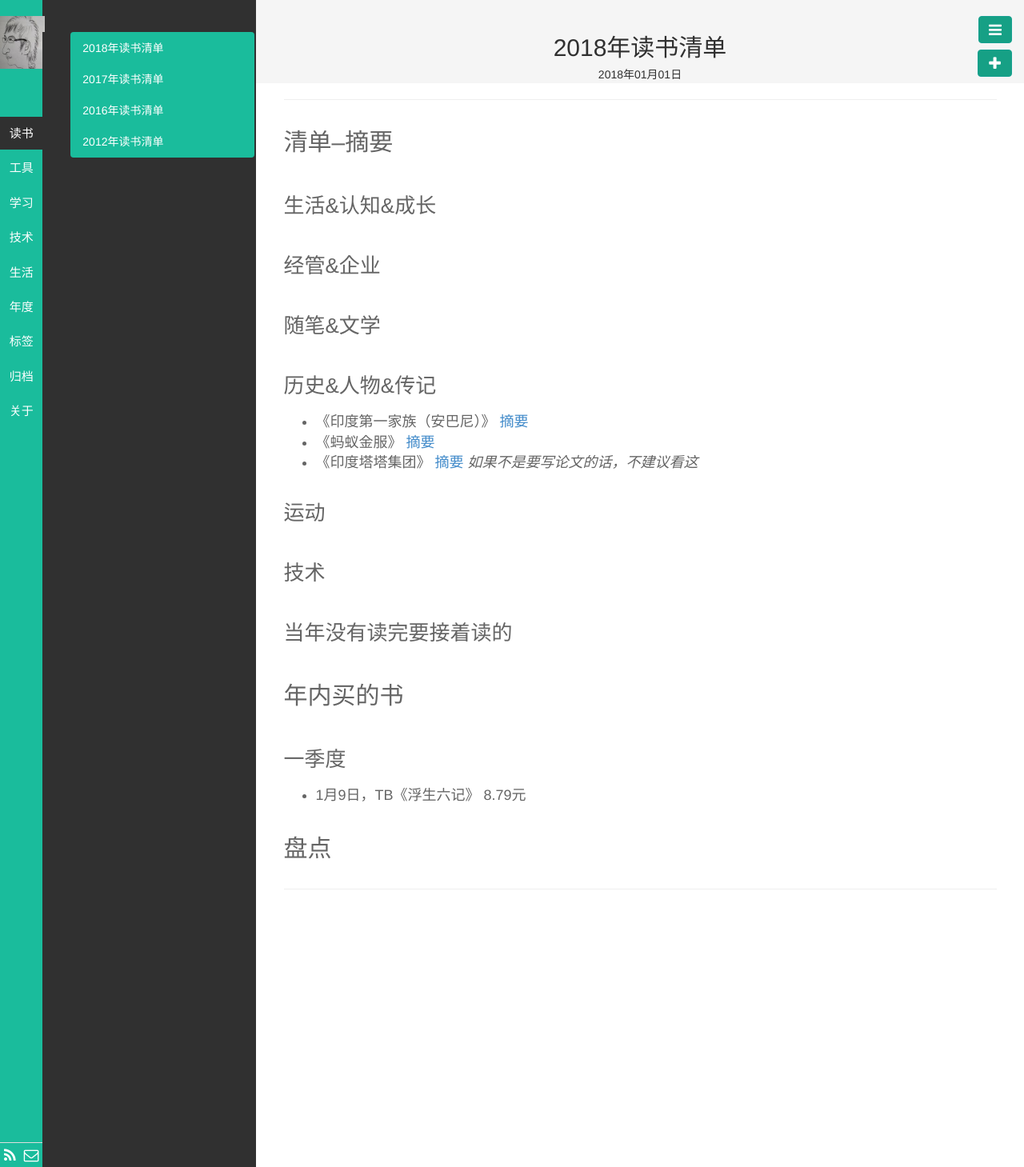
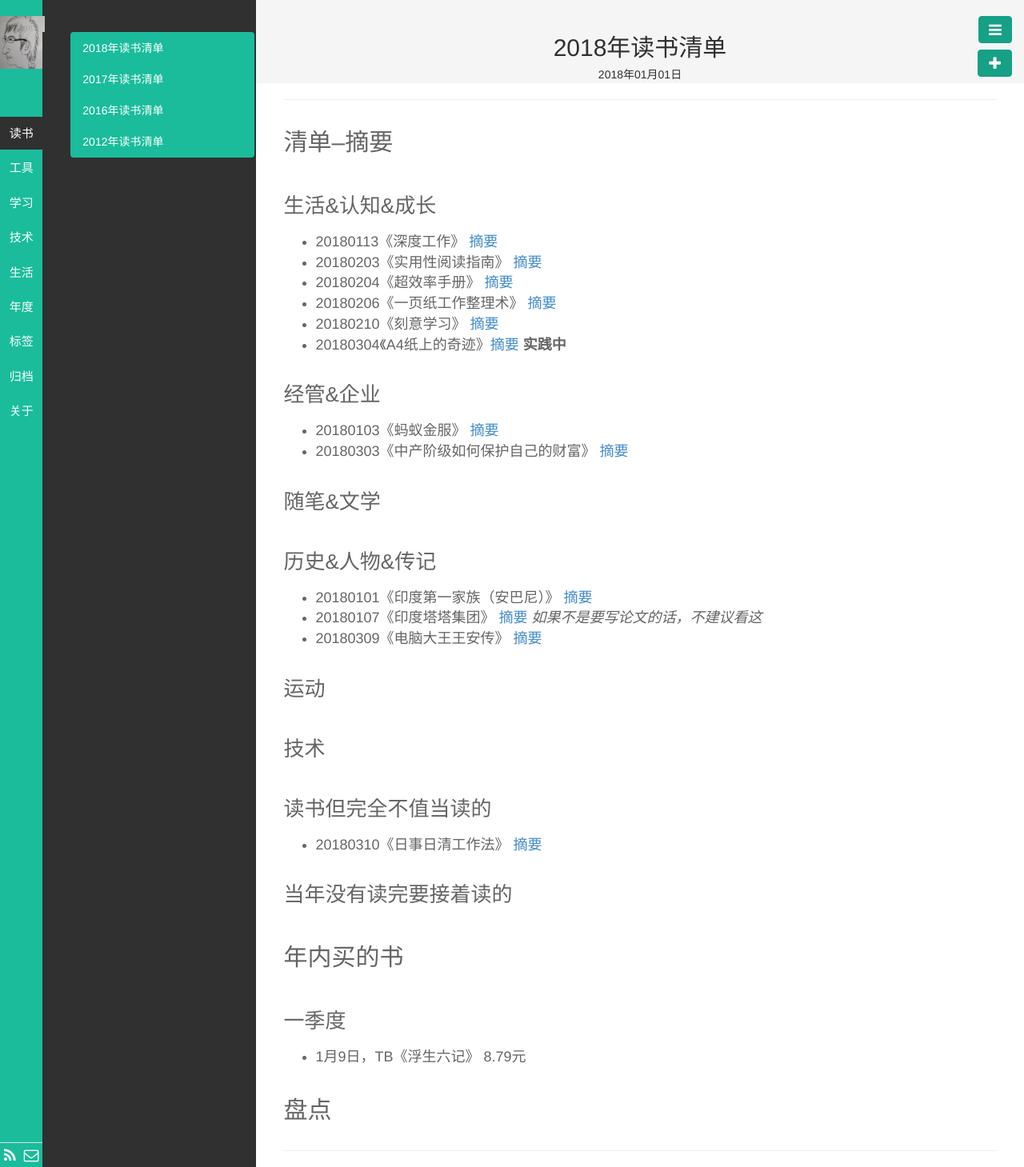
Before and after one commit to wolflion/blog, a Jekyll site: the page built from _posts/读书/2018-01-01-book-list-2018.md, in a window 1280 px wide. Shown: the whole page at 80% size. Built offline with Jekyll 4.4.1, drawn with Linux system fonts in a browser that asks for light colours.

Commit message:
2018-03-12更新

```diff
--- a/_posts/读书/2018-01-01-book-list-2018.md
+++ b/_posts/读书/2018-01-01-book-list-2018.md
@@ -9,18 +9,25 @@ description:
 
 ##  清单--摘要
 ###  生活&认知&成长
-
++ 20180113《深度工作》 [摘要](https://www.jianshu.com/p/544069f05430)
++ 20180203《实用性阅读指南》 [摘要](https://www.jianshu.com/p/f003b80a2127)
++ 20180204《超效率手册》 [摘要](https://www.jianshu.com/p/cf0a46b6d0f2)
++ 20180206《一页纸工作整理术》 [摘要](https://www.jianshu.com/p/61fe11295a87)
++ 20180210《刻意学习》 [摘要](https://www.jianshu.com/p/0e32e881ab42)
++ 20180304《A4纸上的奇迹》[摘要](https://www.jianshu.com/p/dde7bb111646) **实践中**
 
 ###  经管&企业
++ 20180103《蚂蚁金服》 [摘要](https://www.jianshu.com/p/04f09ec8a46d)
++ 20180303《中产阶级如何保护自己的财富》 [摘要](https://www.jianshu.com/p/34a1bd790d50)
 
 
 ###  随笔&文学
 
 
 ###  历史&人物&传记
-+ 《印度第一家族（安巴尼）》 [摘要](https://www.jianshu.com/p/eb71efc4dd14)
-+ 《蚂蚁金服》 [摘要](https://www.jianshu.com/p/04f09ec8a46d)
-+ 《印度塔塔集团》 [摘要](https://www.jianshu.com/p/af52d24a1fa3) *如果不是要写论文的话，不建议看这*
++ 20180101《印度第一家族（安巴尼）》 [摘要](https://www.jianshu.com/p/eb71efc4dd14)
++ 20180107《印度塔塔集团》 [摘要](https://www.jianshu.com/p/af52d24a1fa3) *如果不是要写论文的话，不建议看这*
++ 20180309《电脑大王王安传》 [摘要](https://www.jianshu.com/p/b676c0435f24)
 
 ###  运动
 
@@ -28,7 +35,11 @@ description:
 ###  技术
 
 
+###  读书但完全不值当读的
++ 20180310《日事日清工作法》 [摘要](https://www.jianshu.com/p/ab6fdfb6c43c)
+
 ###  当年没有读完要接着读的
+
 
 ##  年内买的书
 ###  一季度
```
Also changed, not shown: _posts/工具/2018-01-12-Use-Raspberry-Pi.md (+2 -0 lines).
